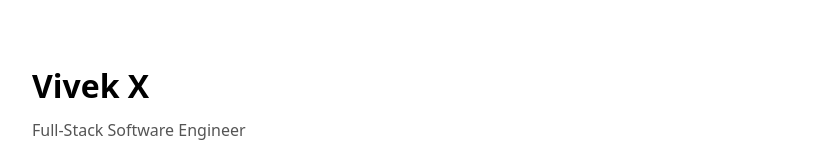
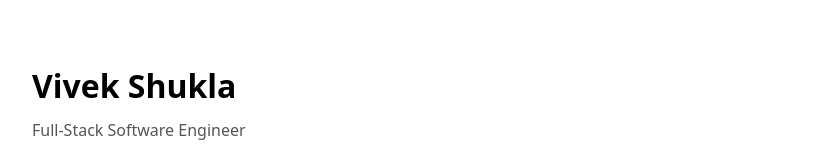
Before and after one commit to vivekx01/vivekx01.github.io, a plain HTML site: page index.html in a window 1280 px wide. Shown: the top 161 px of the page, without its empty margins (208-1029 px from the left). Drawn offline with Linux system fonts and the light colour scheme.

Commit message:
second change

```diff
--- a/index.html
+++ b/index.html
@@ -32,7 +32,7 @@
 
 <body>
 
-    <h1>Vivek X</h1>
+    <h1>Vivek Shukla</h1>
     <p class="subtitle">Full-Stack Software Engineer</p>
 
     <section>
```
